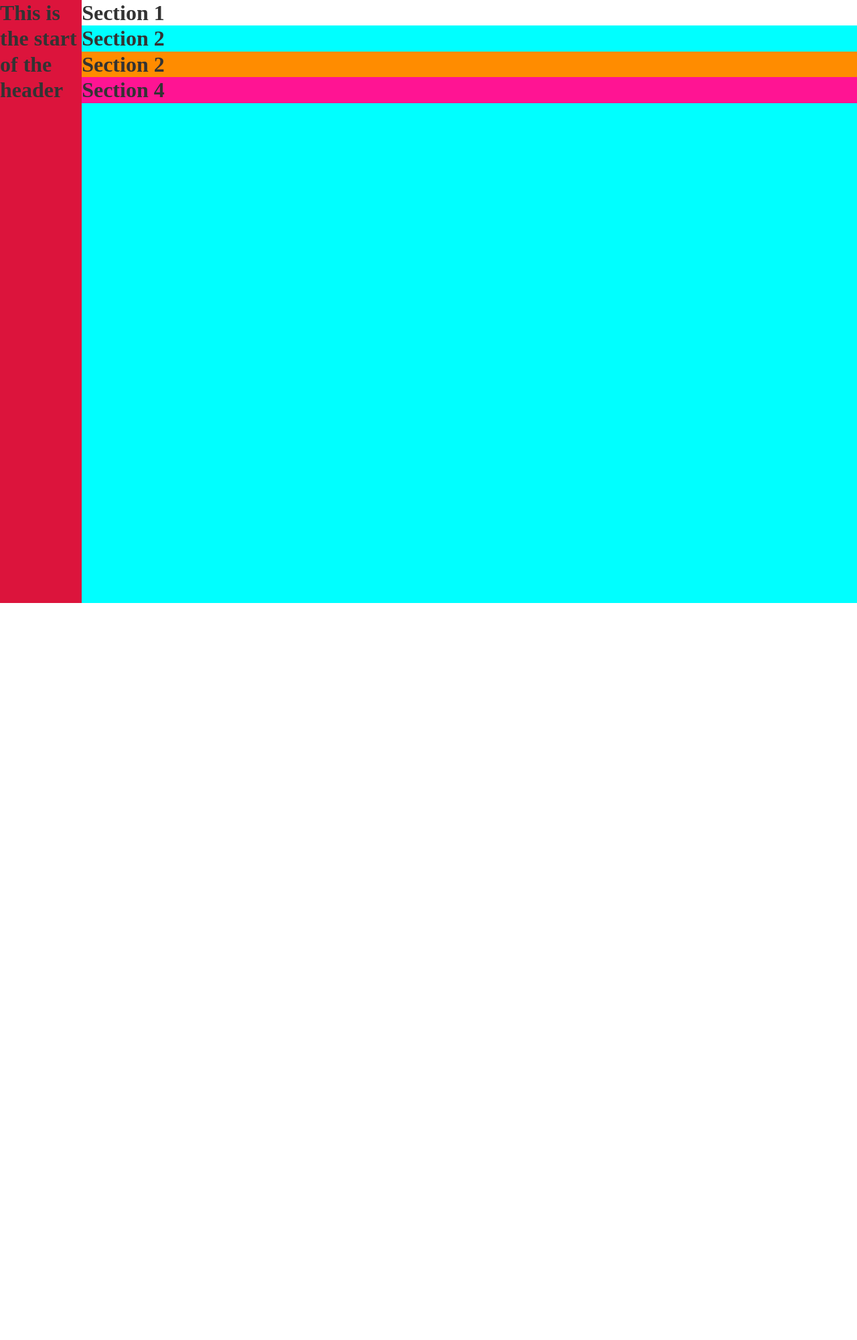
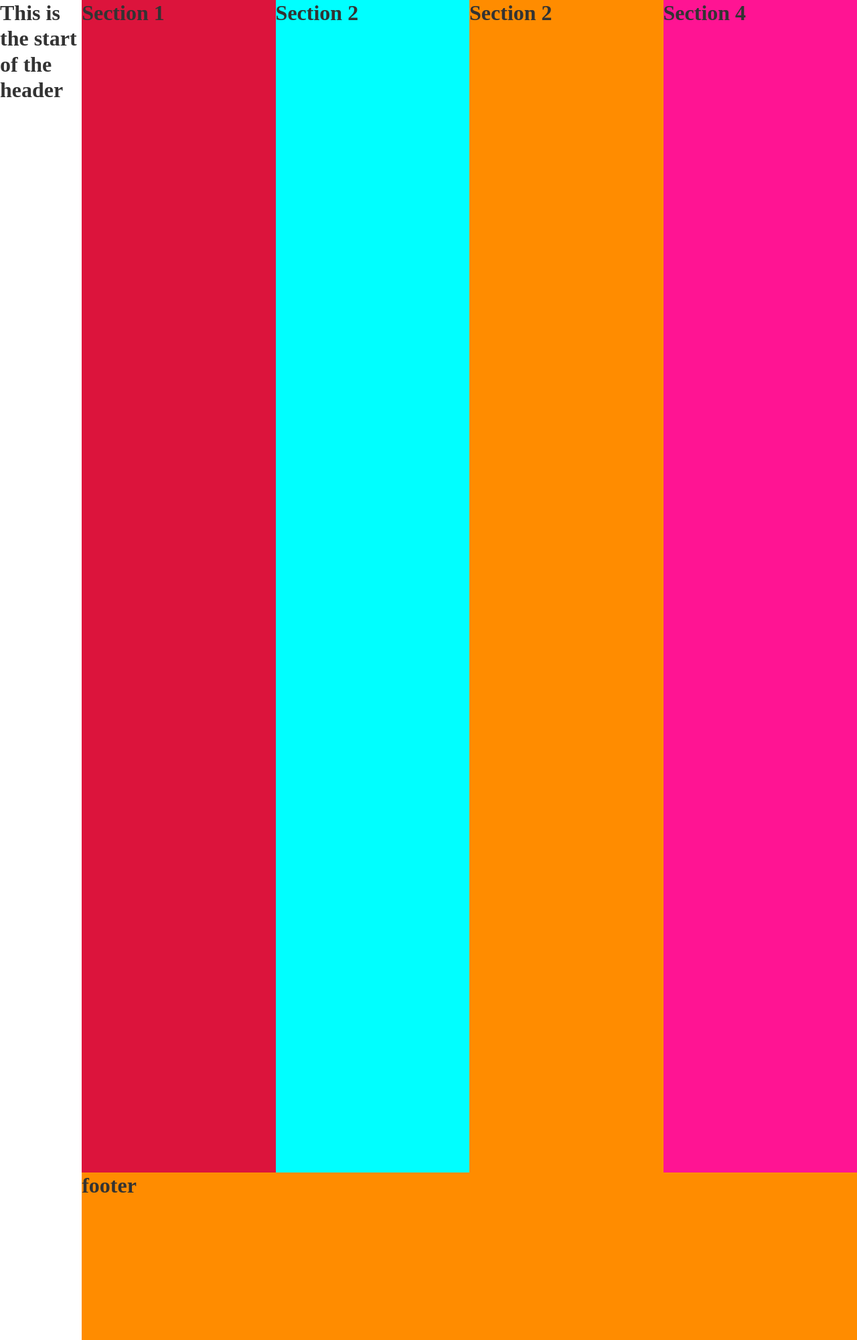
Before and after one commit to Nappolini/Apolo, a Jekyll site: the page built from index.html, in a window 1280 px wide. Shown: the whole page at 67% size. Built offline with Jekyll 4.4.1, drawn with Linux system fonts in a browser that asks for light colours; before the commit the page ends 900 px from its top, so only the background shows below that.

Commit message:
Desktop layout coded

```diff
--- a/assets/css/main.css
+++ b/assets/css/main.css
@@ -623,7 +623,21 @@ template {
         flex-direction: row; }
   .nav-header {
     -ms-flex-preferred-size: 135px;
-        flex-basis: 135px; } }
+        flex-basis: 135px; }
+  .main-body {
+    display: -ms-flexbox;
+    display: flex;
+    -ms-flex-wrap: wrap;
+        flex-wrap: wrap;
+    height: 2000px; }
+  .col-1 {
+    -ms-flex-preferred-size: 25%;
+        flex-basis: 25%;
+    height: 1750px; }
+  .col-4 {
+    -ms-flex-preferred-size: 100%;
+        flex-basis: 100%;
+    height: 250px; } }
 
 h1 {
   margin: 0px;
--- a/index.html
+++ b/index.html
@@ -3,37 +3,32 @@ layout: default
 title: Your New Jekyll Site
 ---
     <div class="page-wrapper ">
-        <header class="nav-header crimson ">
+        <header class="nav-header  ">
           {% include header.html %}
         </header>
 
         <section class="main-body cyan">
-            <section class="white">
+            <section class="crimson col-1">
                   <h1>Section 1</h1>
             </section>
 
-             <section class="aqua">
+             <section class="aqua col-1">
                   <h1>Section 2</h1>
             </section>
 
-             <section class="dark-orange">
+             <section class="dark-orange col-1">
                   <h1>Section 2</h1>
             </section>
 
-             <section class="deep-pink">
+             <section class="deep-pink col-1">
                   <h1>Section 4</h1>
             </section>
+
+             <section class="dark-orange col-4">
+                  <h1>footer</h1>
+            </section>
+
         </section>
 
 
-
-
-
-        <!--Main body container whcih holds the sections  -->
-        <!-- <div class="main-container">
-            <div style="height: 2000px">
-            </div>
-
-
-        </div> -->
     </div>
```
Also changed, not shown: assets/css/2-layouts/_home-wrap.scss (+18 -0 lines), 2 other files.
